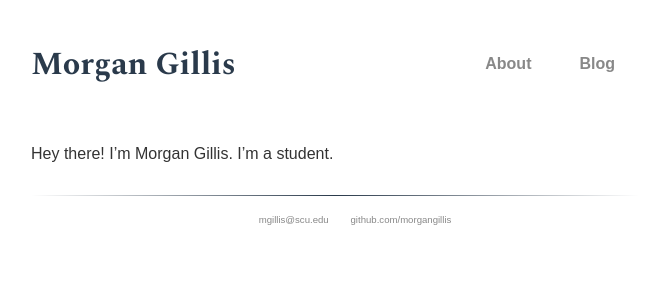
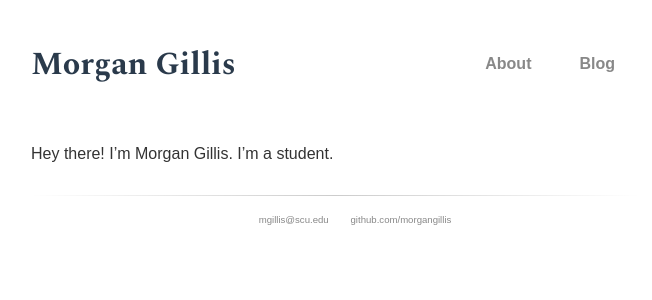
Before and after one commit to morgangillis/morgangillis.github.io, a Jekyll site: the page built from index.md, in a window 1280 px wide. Shown: the top 300 px of the page, without its empty margins (305-957 px from the left). Built offline with Jekyll 4.4.1, drawn with Linux system fonts in a browser that asks for light colours; some web fonts are replaced.

Commit message:
Tweaking <hr>

```diff
--- a/_sass/footer.scss
+++ b/_sass/footer.scss
@@ -4,7 +4,11 @@
     hr {
       border: none;
       height: 1px;
-      background-image: linear-gradient(to right, transparent, #2a3a4b, transparent);
+      // background-image: linear-gradient(to right, transparent, #2a3a4b, transparent);
+      background-image: -webkit-linear-gradient(left, #fff, #ccc, #fff);
+      background-image: -moz-linear-gradient(left, #fff, #ccc, #fff);
+      background-image: -ms-linear-gradient(left, #fff, #ccc, #fff);
+      background-image: -o-linear-gradient(left, #fff, #ccc, #fff);
     }
     ul {
       font-family: 'Inter UI', sans-serif;
```
